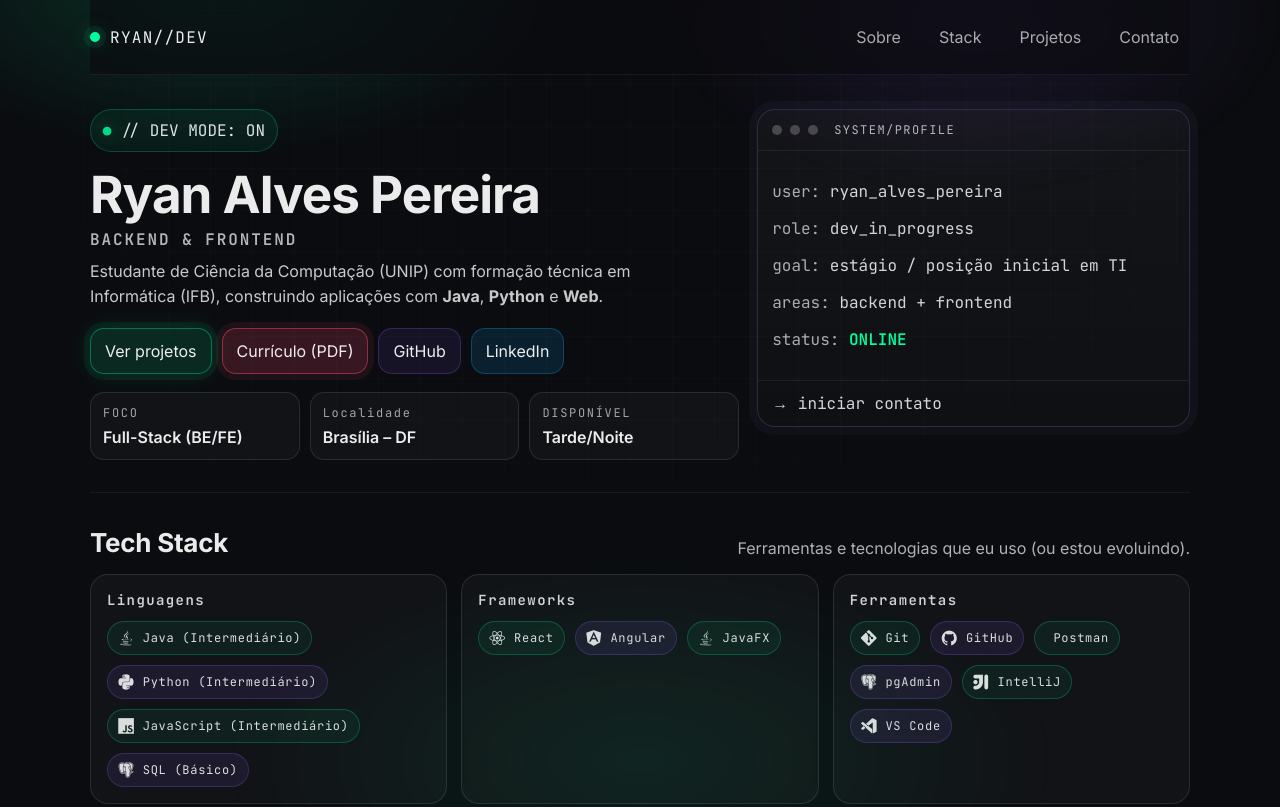
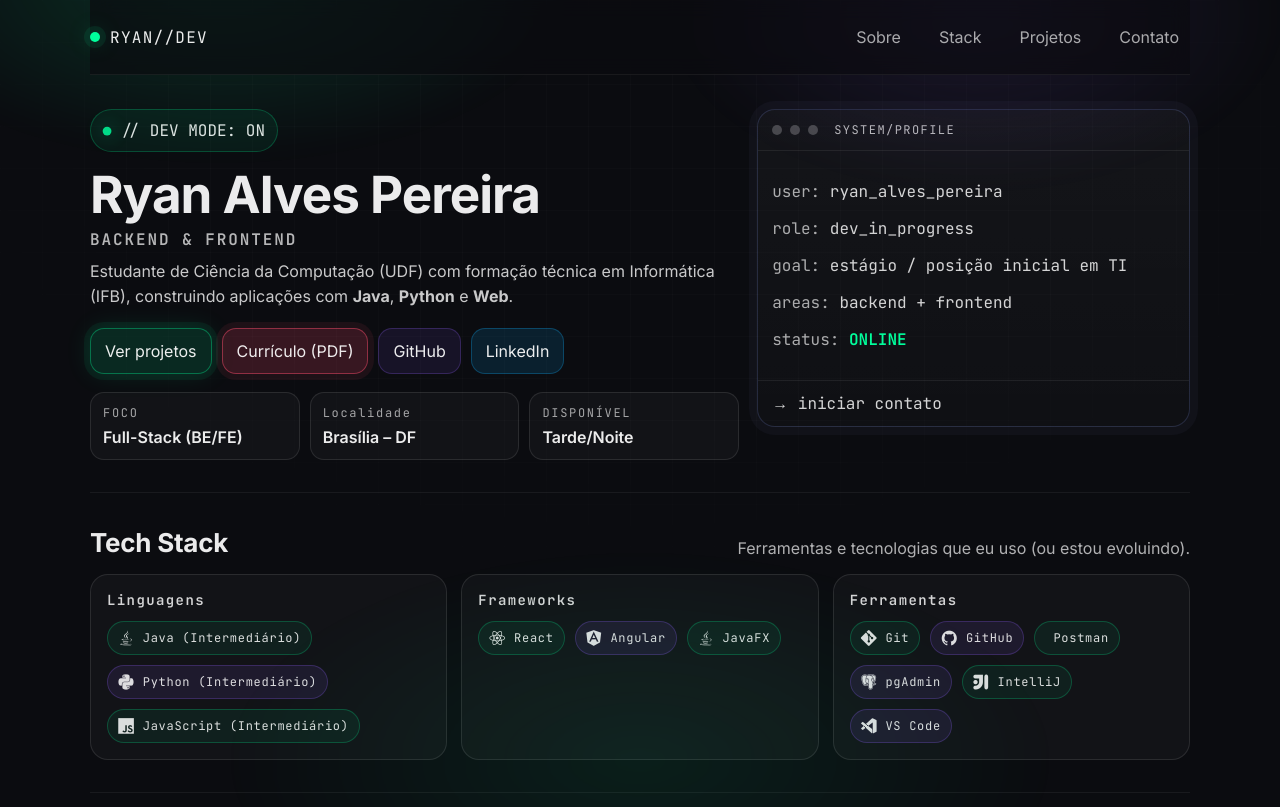
Before and after one commit to Ryan-Alv/portfolio, a plain HTML site: page index.html in a window 1280 px wide. Shown: the top 807 px of the page. Drawn offline with nearby package versions, Linux system fonts and the light colour scheme.

Commit message:
Update index.html

```diff
--- a/index.html
+++ b/index.html
@@ -53,7 +53,7 @@
         </h1>
 
         <p class="desc">
-          Estudante de Ciência da Computação (UNIP) com formação técnica em Informática (IFB),
+          Estudante de Ciência da Computação (UDF) com formação técnica em Informática (IFB),
           construindo aplicações com <strong>Java</strong>, <strong>Python</strong> e <strong>Web</strong>.
         </p>
 
@@ -116,7 +116,6 @@
             <span class="badge"><i class="devicon-java-plain"></i> Java (Intermediário)</span>
             <span class="badge"><i class="devicon-python-plain"></i> Python (Intermediário)</span>
             <span class="badge"><i class="devicon-javascript-plain"></i> JavaScript (Intermediário)</span>
-            <span class="badge"><i class="devicon-postgresql-plain"></i> SQL (Básico)</span>
           </div>
         </div>
 
```
